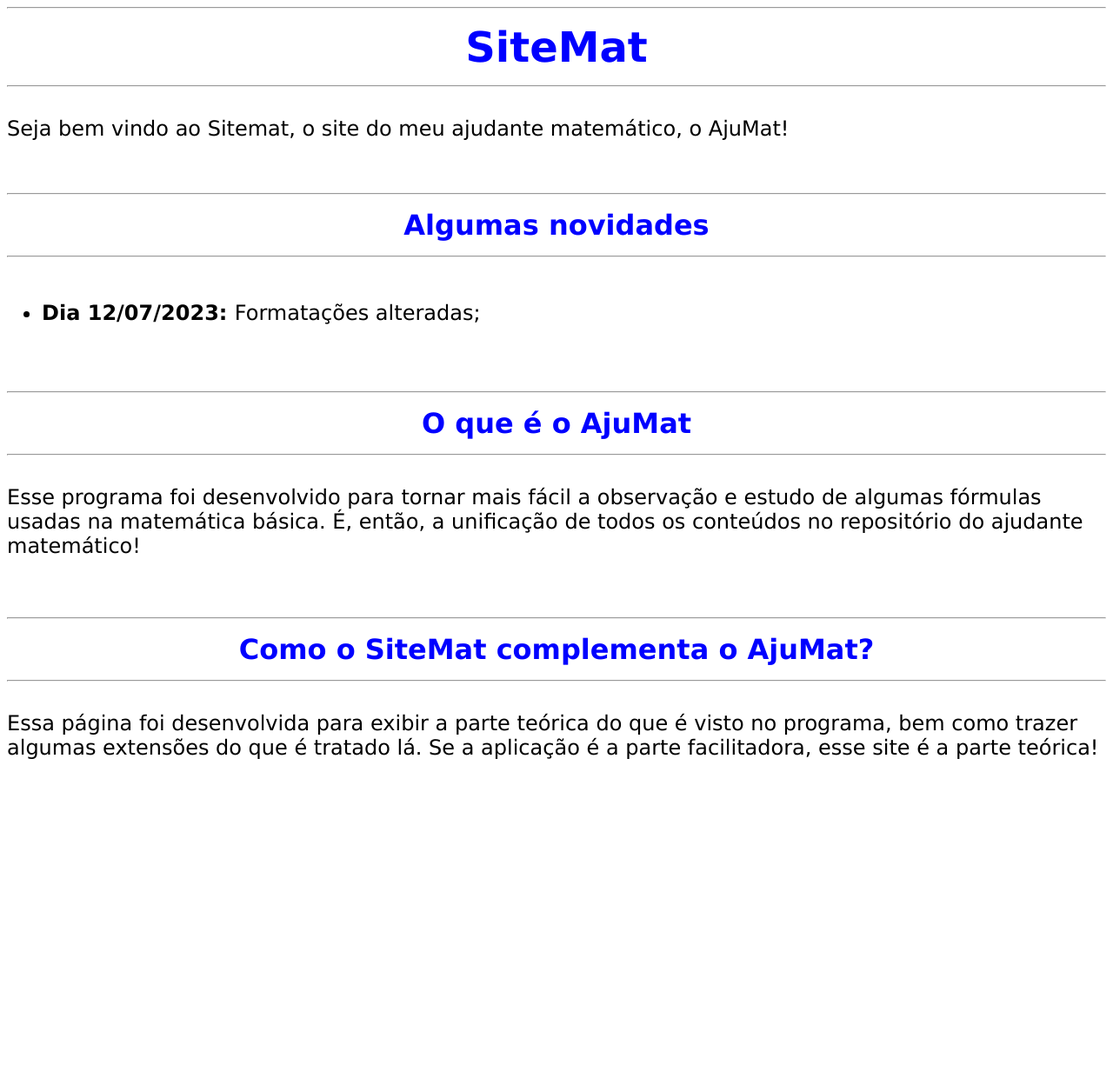
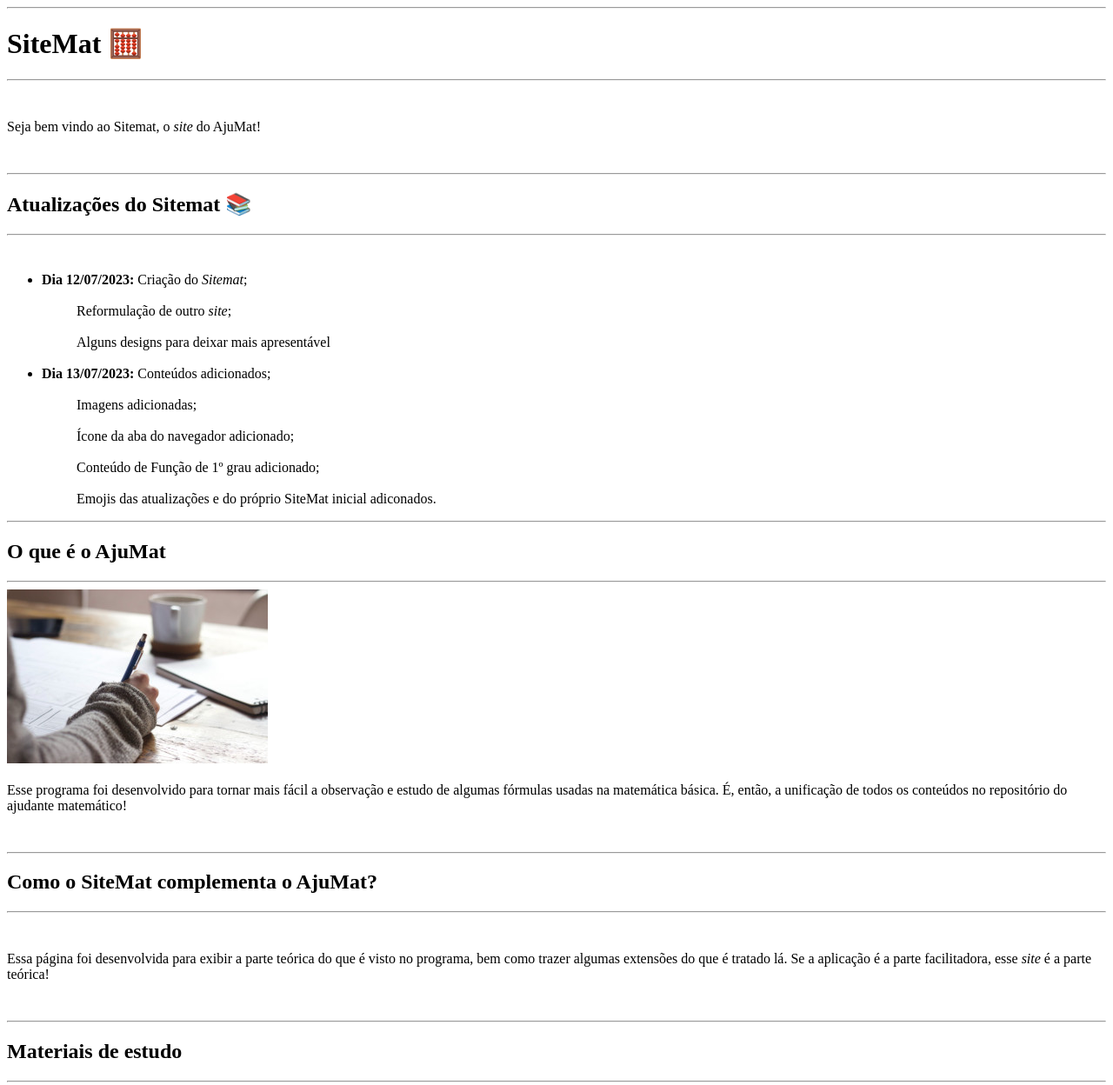
Before and after one commit to DanielRSena/HTML, a plain HTML site: page Assistente_matemático.html in a window 1280 px wide. Shown: the top 1248 px of the page at 87% size. Before the commit the page ends 942 px from the top, so only its background shows below. Drawn offline with Linux system fonts and the light colour scheme.

Commit message:
SiteMat 1.0
Básico dá página, agora mais palpável. Ainda não serve para uso prático

```diff
--- a/Assistente_matemático.html
+++ b/Assistente_matemático.html
@@ -3,24 +3,39 @@
     <head>
         <meta charset="UTF-8">
         <meta name="viewport" content="width=device-width, initial-scale=1.0">
+        <link rel="shortcut icon" href="Imagens/favicon.ico" type="image/x-icon">
         <title>Sitemat</title>
     </head>
 
     <body>
-        <HR> <P align = "CENTER"> <FONT COLOR = "Blue" SIZE = "7" FACE = "Verdana"> <B> SiteMat </B> </FONT> </P> <HR>
-        <P> <BR> <FONT SIZE = "5" FACE = "Verdana"> Seja bem vindo ao Sitemat, o site do meu ajudante matemático, o AjuMat! <BR> <P> <BR> </P> <P> </PRE> </FONT>
+        <HR> <h1> SiteMat &#x1F9EE </h1> <HR>
+        <BR><BR> Seja bem vindo ao Sitemat, o <em>site</em> do AjuMat! <BR><BR><BR>
 
-	    <FONT SIZE = "6" Color = "BLUE" FACE = "Verdana">  <hr> <P ALIGN = "CENTER"> <B> Algumas novidades </FONT> </B> </P> <HR> <BR> <P>
-    	<FONT SIZE = "5" COLOR = "BLACK" FACE = "Verdana">
-	    	<UL> <P ALIGN = "CENTER">
-		    	<LI> <B> Dia 12/07/2023: </B>Formatações alteradas; <P> <BR>
-		    </UL> </P> </FONT> <hr>
+	    <hr> <h2> Atualizações do Sitemat &#x1f4da; </h2> <HR> <BR>
+	    	<UL>
+		    	<LI> <strong> Dia 12/07/2023: </strong> Criação do <em>Sitemat</em>; <br><br>
+                <ol> Reformulação de outro <em>site</em>; </ol> <br>
+                <ol> Alguns designs para deixar mais apresentável </ol> <br>
+                <li> <strong> Dia 13/07/2023: </strong> Conteúdos adicionados;  <br><br>
+                <ol> Imagens adicionadas;</ol> <br>
+                <ol> Ícone da aba do navegador adicionado; </ol> <br>
+                <ol> Conteúdo de Função de 1º grau adicionado; </ol> <br>
+                <ol> Emojis das atualizações e do próprio SiteMat inicial adiconados. </ol>
+		    </UL>
 
-        <P align = "CENTER"> <FONT COLOR = "Blue" SIZE = "6" FACE = "Verdana"> <B> O que é o AjuMat </B> </FONT> </P> <HR>
-        <P> <BR> <FONT SIZE = "5" FACE = "Verdana"> Esse programa foi desenvolvido para tornar mais fácil a observação e estudo de algumas fórmulas usadas na matemática básica. É, então, a unificação de todos os conteúdos no repositório do ajudante matemático! </P> <BR> </P> <P> </PRE> </FONT>
+        <hr> <h2> O que é o AjuMat </h2> <hr>
+        <img src="Imagens/gestudando.jpg" alt="garota olhando um livro">
+        <BR><BR> Esse programa foi desenvolvido para tornar mais fácil a observação e estudo de algumas fórmulas usadas na matemática básica. É, então, a unificação de todos os conteúdos no repositório do ajudante matemático! <BR><BR><BR>
 
-        <HR> <P align = "CENTER"> <FONT COLOR = "Blue" SIZE = "6" FACE = "Verdana"> <B> Como o SiteMat complementa o AjuMat? </B> </FONT> </P> <HR>
-        <P> <BR> <FONT SIZE = "5" FACE = "Verdana"> Essa página foi desenvolvida para exibir a parte teórica do que é visto no programa, bem como trazer algumas extensões do que é tratado lá. Se a aplicação é a parte facilitadora, esse site é a parte teórica! </P> <BR> </P> <P> </PRE> </FONT>
+        <hr> <h2> Como o SiteMat complementa o AjuMat? </h2> <hr>
+        <BR><BR> Essa página foi desenvolvida para exibir a parte teórica do que é visto no programa, bem como trazer algumas extensões do que é tratado lá. Se a aplicação é a parte facilitadora, esse <em>site</em> é a parte teórica! <BR><BR><BR>
+
+        <hr> <h2> Materiais de estudo </h2> <hr>
+        <BR><BR> Estão aqui alguns textos e explicações para fixar diversos conteúdos matemáticos <BR><BR><BR>
+
+        <hr> <h3> Equações de 1º grau </h3> <hr>
+        <img src="Imagens/bhaskara.png" alt="quadro com fórmulas matemáticas">
+        <BR><BR> Essa página foi desenvolvida para exibir a parte teórica do que é visto no programa, bem como trazer algumas extensões do que é tratado lá. Se a aplicação é a parte facilitadora, esse site é a parte teórica! <BR><BR><BR>
 
     </body>
 
```
Also changed, not shown: Imagens/bhaskara.png (added), Imagens/favicon.ico (added), Imagens/gestudando.jpg (added).
